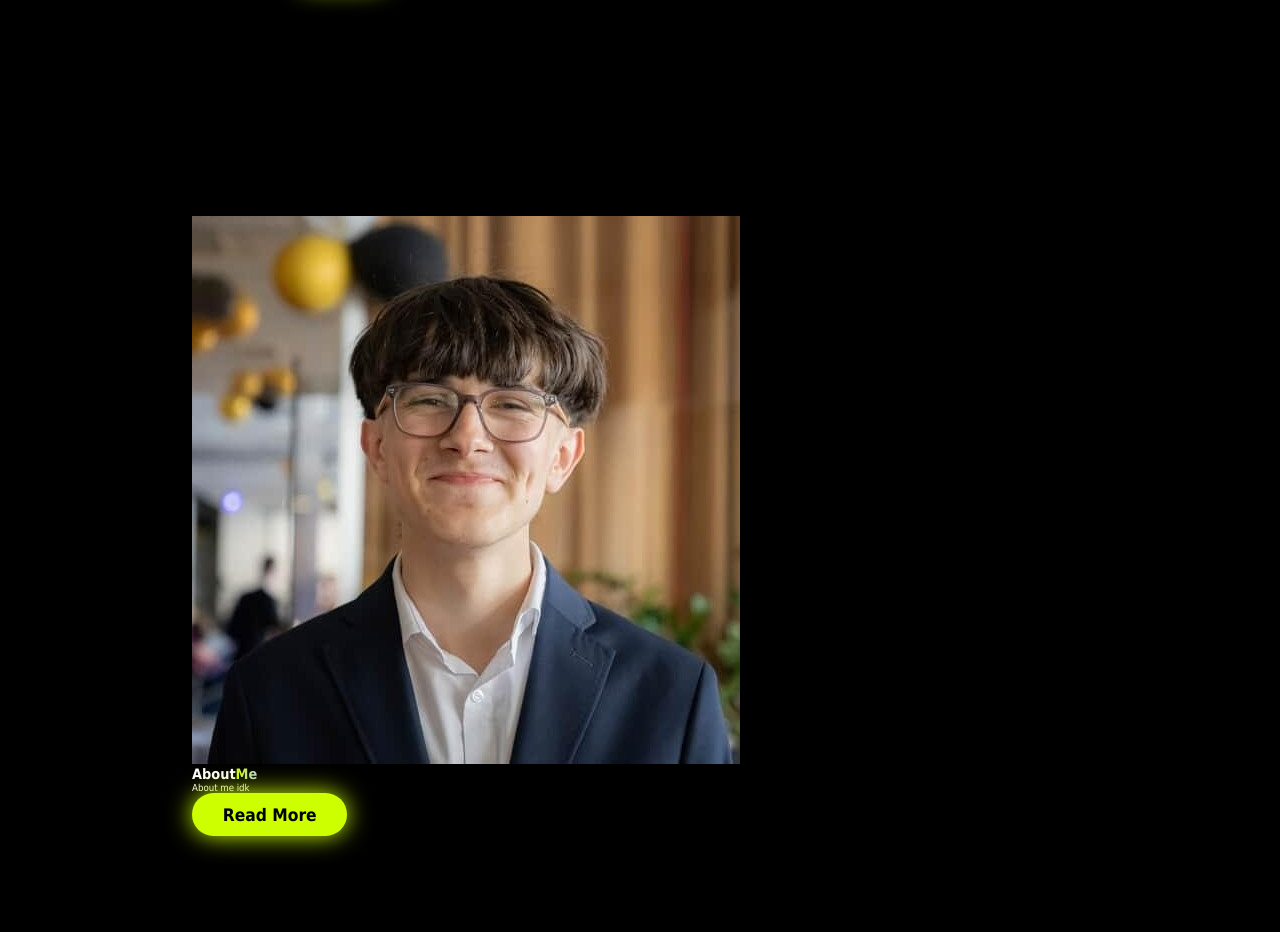
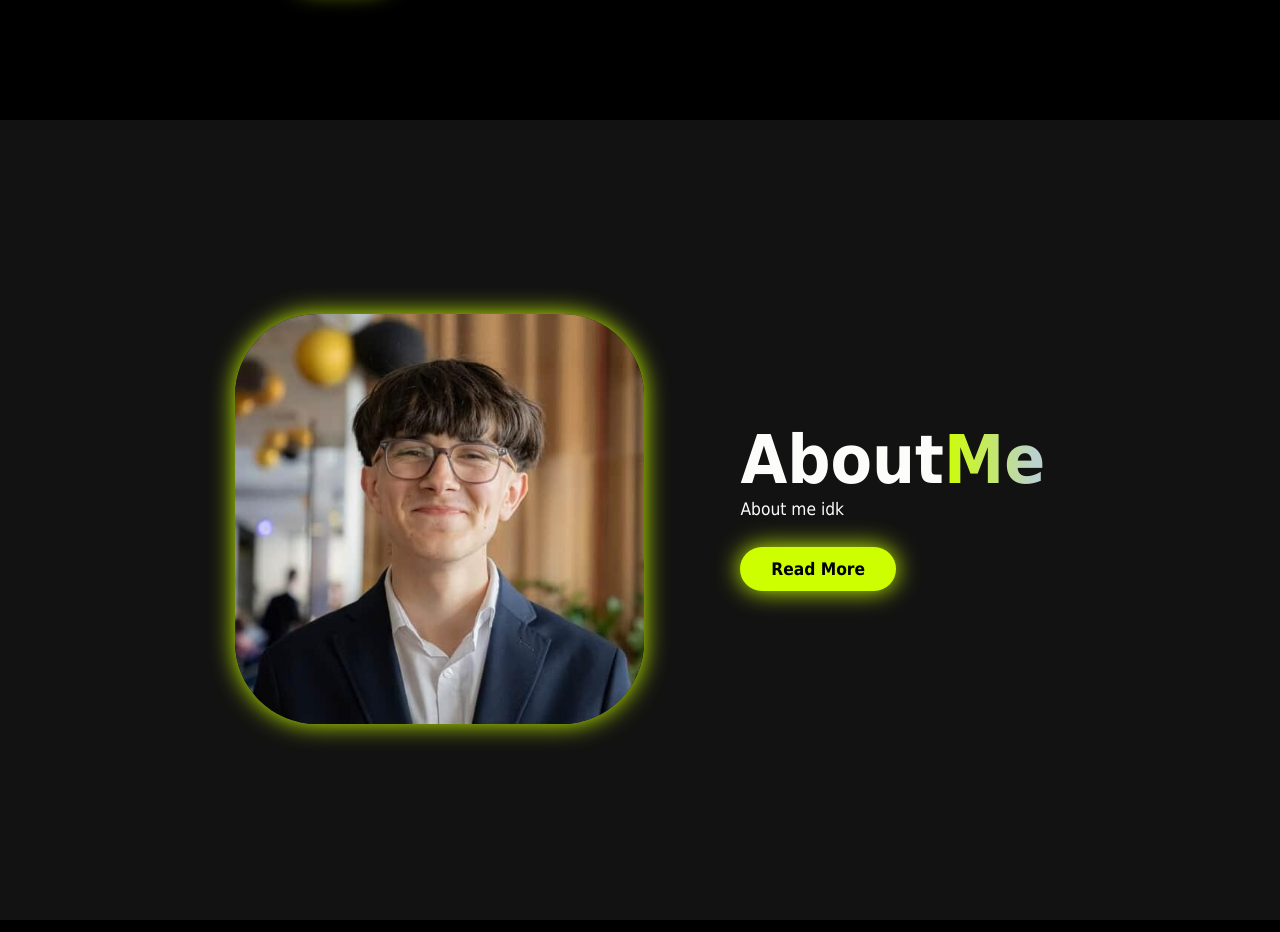
Before and after one commit to spagyy/lukas-portfolio, a website: page index.html in a window 1280 px wide. Shown: the part 680-1612 px from the top of the page. Drawn offline with nearby package versions, Linux system fonts and the light colour scheme.

Commit message:
Přidal jsem CSS styling pro sekci about me a to přesně rozložení, zarovnání na střed, mezeru, a barvu pozadí, přidal jsem styling obrázku šířku, zaoblení, glow efekt, a animaci a nastavil jsem si velikost headinu a jeho zarovnání,, také velikost paragrafu, a mezeru mezi tlačítkem

```diff
--- a/style.css
+++ b/style.css
@@ -8,7 +8,7 @@
 }
 :root {
     --bg-color: #000000;
-    --second-bg-color: #1b07d5;
+    --second-bg-color: #121212; /* idk která barva, CEFF00FF nebo 121212FF*/
     --text-color: #fcfcfa;
     --main-color: #CEFF00;
     --really-not-white: #f0f0f0
@@ -184,3 +184,32 @@ section{
     background-color: var(--main-color);
     color: #000000;
 }
+
+.about{
+    display: flex;
+    justify-content: center;
+    align-items: center;
+    gap: 10rem;
+    background: var(--second-bg-color);
+}
+.about-img img{
+    width: 32vw;
+    border-radius: 20%;
+    box-shadow: 0 0 25px var(--main-color);
+    transition: 0.4s ease-in-out;
+}
+.about-img:hover img{
+    box-shadow: 0 0 25px var(--main-color),
+                0 0 50px var(--main-color),
+                0 0 75px var(--main-color)
+}
+.about-content h2{
+    font-size: 7rem;
+    text-align: left;
+}
+.about-content p{
+    font-size: 1.8rem;
+}
+.about-content .btn{
+    margin: 3rem 0;
+}
```
